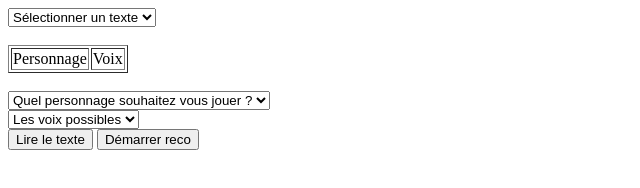
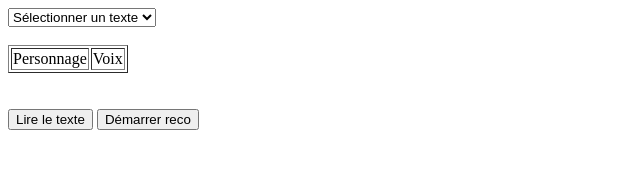
Before and after one commit to cfouard/theatre, a website: page index.html in a window 1280 px wide. Shown: the whole page, without its empty margins (0-640 px from the left). Drawn offline with Linux system fonts and the light colour scheme.

Commit message:
2 files modified

```diff
--- a/index.html
+++ b/index.html
@@ -13,13 +13,6 @@
   </table>
   <br />
 
-  <select id="personnageSelection">
-    <option>Quel personnage souhaitez vous jouer ?</option>
-  </select>
-  <br />
-  <select id="voiceSelection">
-    <option>Les voix possibles</option>
-  </select>
   <br />
   <button id="read">Lire le texte</button>
   <button id="speech">Démarrer reco</button>
```
Also changed, not shown: index.ts (+3 -6 lines).
